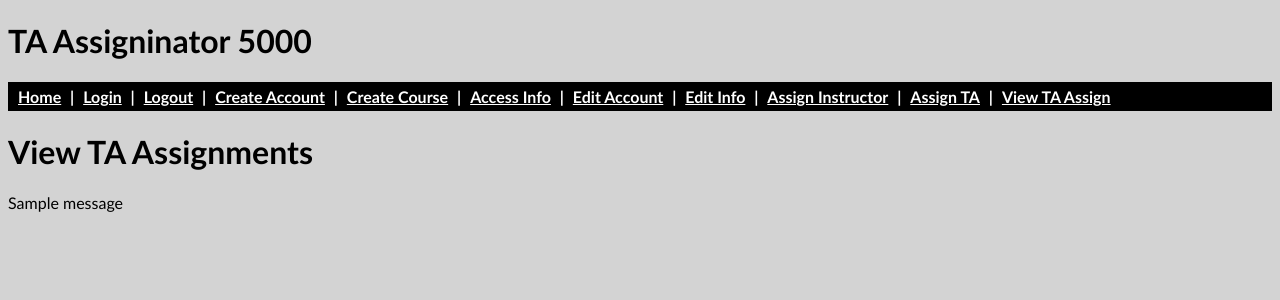
After one commit to jwolf-uwm/scrum_and_coke_django, a Django app: template templates/main/view_ta_assign.html in a window 1280 px wide. The commit adds this page. Shown: the top 300 px of the page. Run offline with Django 3.2, Linux system fonts and the light colour scheme; the template is opened without the code that fills it, so the values that code supplies are empty; one stand-in notice (Sample message) is shown.

Commit message:
Committed by Dillan.

```diff
--- a/scrum_and_coke_django/urls.py
+++ b/scrum_and_coke_django/urls.py
@@ -17,7 +17,7 @@ from django.conf.urls import url
 from django.contrib import admin
 from django.urls import path
 from ta_assign.views import Command, CreateAccount, CreateCourse, Index, Login, Logout, AccessInfo, EditAccount, \
-  EditInfo, AssignInstructorToCourse, AssignTAToCourse
+  EditInfo, AssignInstructorToCourse, AssignTAToCourse, ViewTAAssign
 
 urlpatterns = [
   url(r'^admin/', admin.site.urls),
@@ -32,5 +32,6 @@ urlpatterns = [
   path('edit_account/', EditAccount.as_view(), name='EditAccount1'),
   path('edit_info/', EditInfo.as_view(), name='EditInfo1'),
   path('assign_ta/', AssignTAToCourse.as_view(), name='AssignTACourse1'),
-  path('assign_instructor/', AssignInstructorToCourse.as_view(), name='AssignInstructor1')
+  path('assign_instructor/', AssignInstructorToCourse.as_view(), name='AssignInstructor1'),
+  path('view_ta_assign/', ViewTAAssign.as_view(), name='ViewTAAssign1'),
 ]
--- a/templates/base.html
+++ b/templates/base.html
@@ -22,7 +22,7 @@
         <li class="menu"><a href="/edit_info">Edit Info</a></li> |
         <li class="menu"><a href="/assign_instructor">Assign Instructor</a></li> |
         <li class="menu"><a href="/assign_ta">Assign TA</a></li> |
-        <li class="menu"><a href="#view_ta_assign">View TA Assign</a></li>
+        <li class="menu"><a href="/view_ta_assign">View TA Assign</a></li>
     </ul>
 
     {% block content %}{% endblock content %}
--- /dev/null
+++ b/templates/main/view_ta_assign.html
@@ -0,0 +1,10 @@
+{% extends "base.html" %}
+{% block content %}
+
+    <h1>View TA Assignments</h1>
+
+    {% for message in messages %}
+        <pre><p class="font_help">{{ message }}</p></pre>
+    {% endfor %}
+
+{% endblock content %}
```
Also changed, not shown: ta_assign/views.py (+22 -0 lines).
